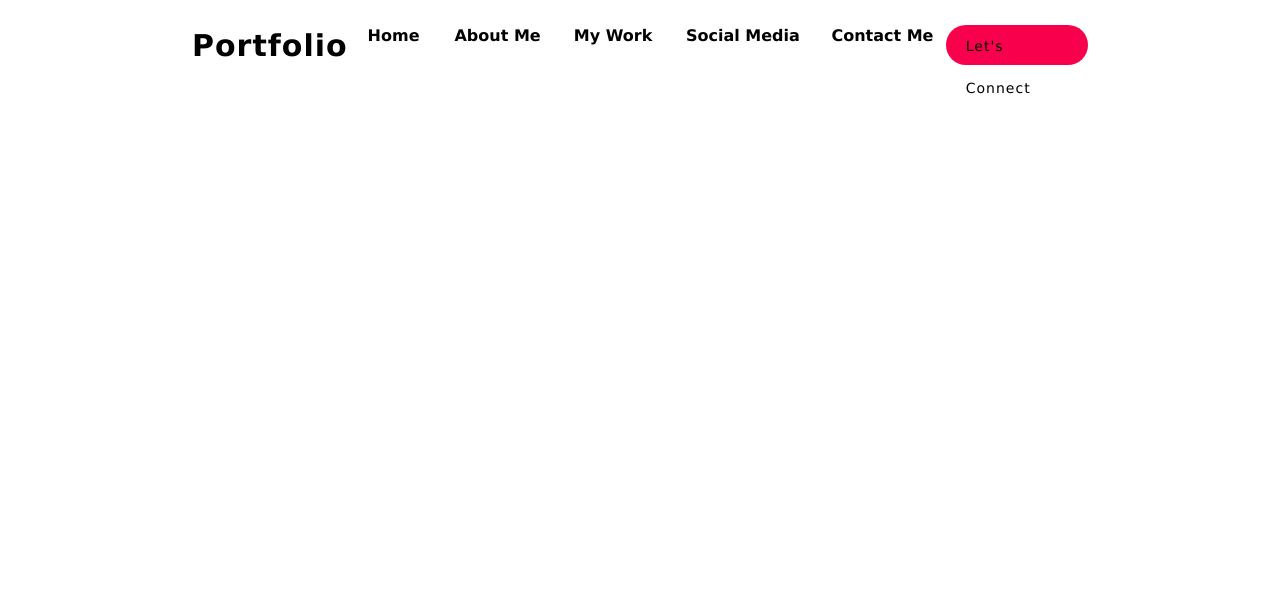
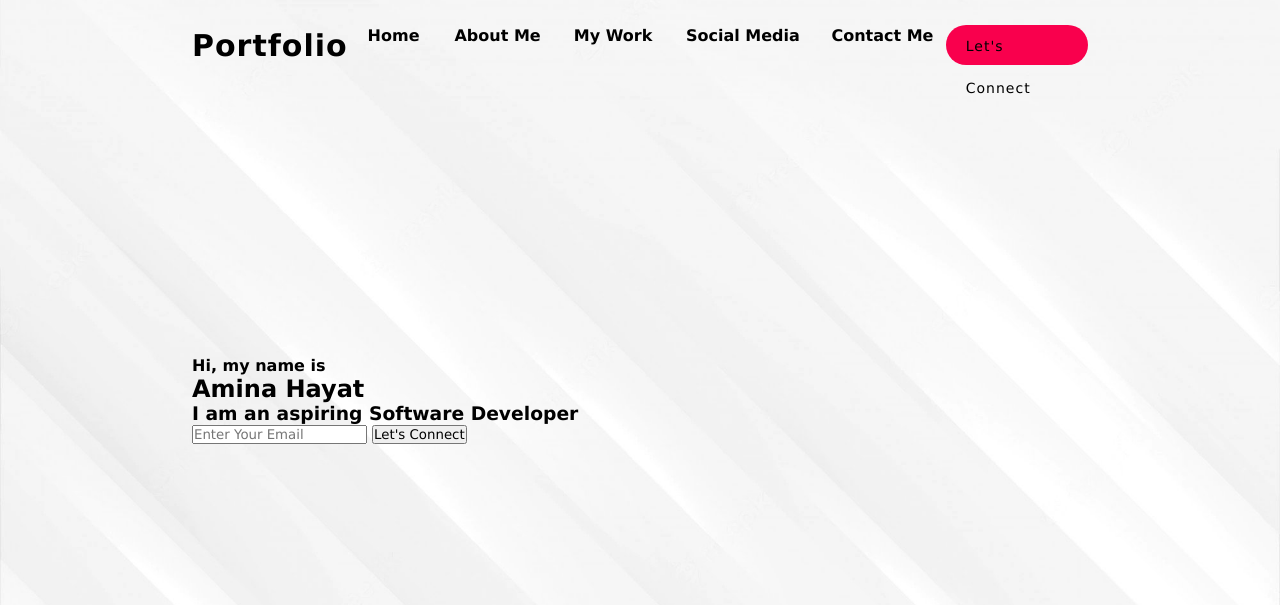
Before and after one commit to aminahayat/professional-portfolio, a plain HTML site: page index.html in a window 1280 px wide. Drawn offline with Linux system fonts and the light colour scheme.

Commit message:
css styling

```diff
--- a/assets/style.css
+++ b/assets/style.css
@@ -99,3 +99,19 @@ header {
 .h-btn:hover {
     transform: translateY(-10px);
 }
+
+section {
+    padding: 120px 15%;
+}
+
+.home {
+    height: 100vh;
+    width: 100%;
+    background: url(./images/white\ bg.jpg);
+    background-size: cover;
+    background-position: center;
+    position: relative;
+    display: grid;
+    grid-template-columns: repeat(1, 1fr);
+    align-items: center;
+}
--- a/index.html
+++ b/index.html
@@ -21,8 +21,21 @@
         <li><a href="#contact">Contact Me</a></li>
     </ul>
     <a href="#" class="h-btn">Let's Connect</a>
+</header>
 
-</header>
+<section class="home" id="home">
+    <div class="home-text">
+        <h4>Hi, my name is</h4>
+        <h1>Amina <span>Hayat</span></h1>
+        <h3>I am an aspiring Software Developer</h3>
+        <div class="newsletter">
+            <form>
+                <input type="email" name="email" id="mail" placeholder="Enter Your Email">
+                <input type="submit" name="submit" value="Let's Connect">
+            </form>
+        </div>
+    </div>
+</section>
 
 </body>
 </html>
```
Also changed, not shown: assets/images/selfie.jpg (added), assets/images/white bg.jpg (added).
